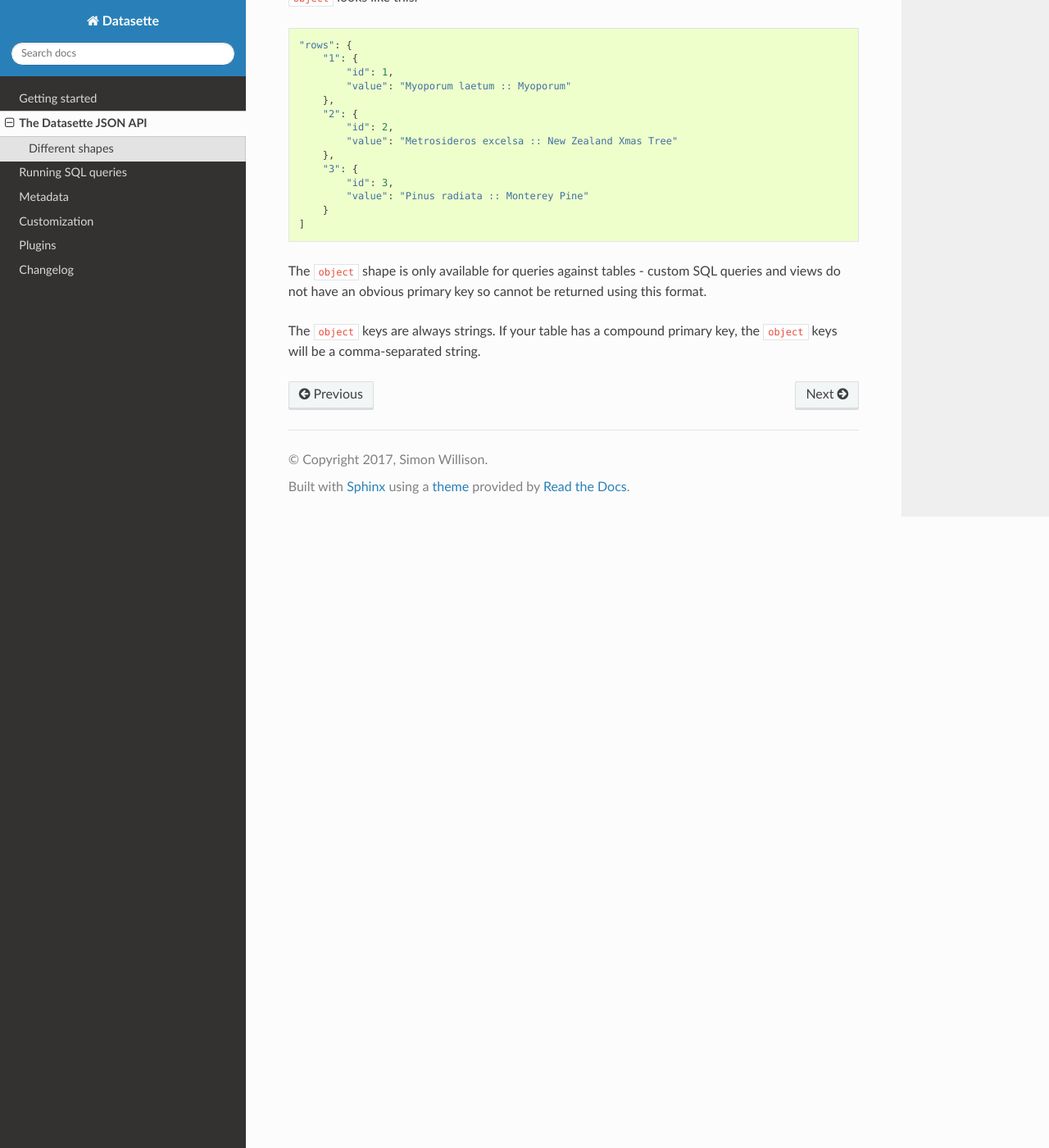
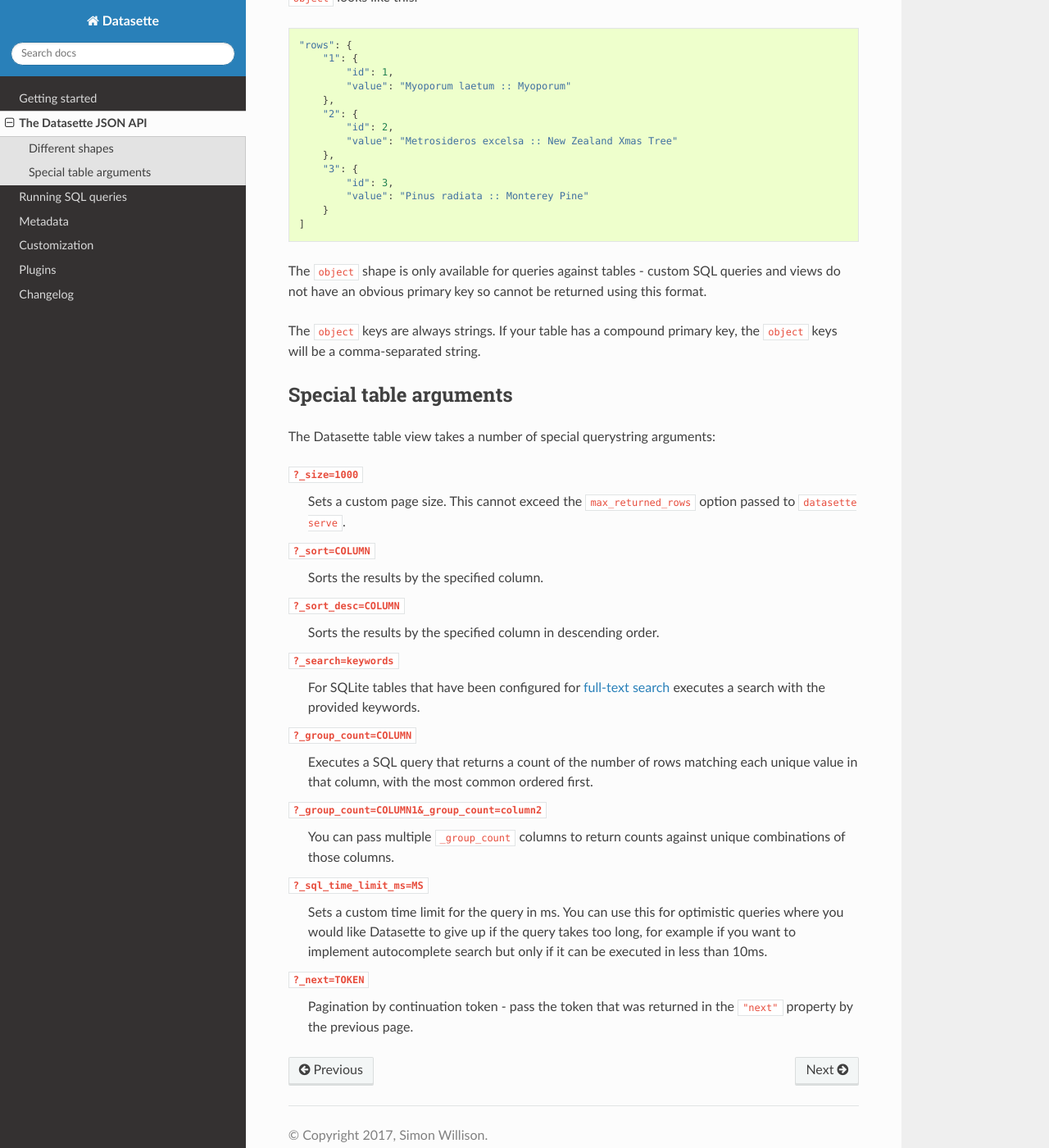
Before and after one commit to simonw/datasette, a Sphinx documentation site: the page built from docs/json_api.rst, in a window 1280 px wide and 1400 px high, scrolled down 1776 px. Shown: the whole window at 82% size. Built offline with Sphinx 7.4.7 and the Read the Docs theme 2.0.0, drawn with Linux system fonts in a browser that asks for light colours.

Commit message:
New ?_size=XXX querystring parameter for table view, closes #229
Also added documentation for all of the _special arguments.

Plus deleted some duplicate logic implementing _group_count.

```diff
--- a/docs/json_api.rst
+++ b/docs/json_api.rst
@@ -103,3 +103,41 @@
 
 The ``object`` keys are always strings. If your table has a compound primary
 key, the ``object`` keys will be a comma-separated string.
+
+Special table arguments
+-----------------------
+
+The Datasette table view takes a number of special querystring arguments:
+
+``?_size=1000``
+    Sets a custom page size. This cannot exceed the ``max_returned_rows`` option
+    passed to ``datasette serve``.
+
+``?_sort=COLUMN``
+    Sorts the results by the specified column.
+
+``?_sort_desc=COLUMN``
+    Sorts the results by the specified column in descending order.
+
+``?_search=keywords``
+    For SQLite tables that have been configured for
+    `full-text search <https://www.sqlite.org/fts3.html>`_ executes a search
+    with the provided keywords.
+
+``?_group_count=COLUMN``
+    Executes a SQL query that returns a count of the number of rows matching
+    each unique value in that column, with the most common ordered first.
+
+``?_group_count=COLUMN1&_group_count=column2``
+    You can pass multiple ``_group_count`` columns to return counts against
+    unique combinations of those columns.
+
+``?_sql_time_limit_ms=MS``
+    Sets a custom time limit for the query in ms. You can use this for optimistic
+    queries where you would like Datasette to give up if the query takes too
+    long, for example if you want to implement autocomplete search but only if
+    it can be executed in less than 10ms.
+
+``?_next=TOKEN``
+    Pagination by continuation token - pass the token that was returned in the
+    ``"next"`` property by the previous page.
```
Also changed, not shown: 2 other files.
